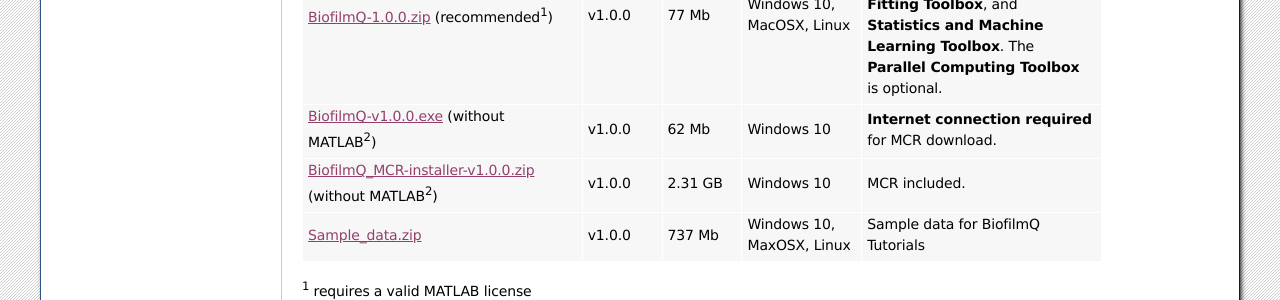
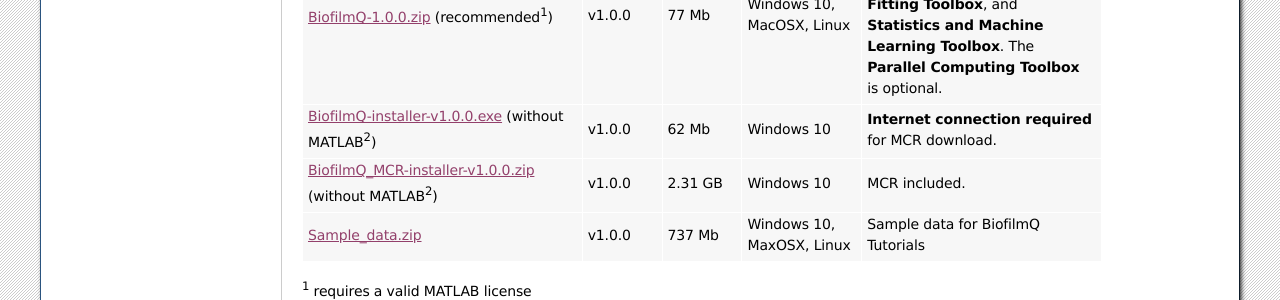
Before and after one commit to knutdrescher/BiofilmQ, a Sphinx documentation site: the page built from docs/usage/installation.rst, in a window 1280 px wide. Shown: the part 625-925 px from the top of the page. Built offline with Sphinx 7.4.7, drawn with Linux system fonts in a browser that asks for light colours.

Commit message:
correct name for installer in docs

```diff
--- a/docs/usage/installation.rst
+++ b/docs/usage/installation.rst
@@ -27,7 +27,7 @@
      - 77 Mb
      - Windows 10, MacOSX, Linux
      - Requires MATLAB R2017b or later with the **Image Processing Toolbox**, **Curve Fitting Toolbox**, and **Statistics and Machine Learning Toolbox**. The **Parallel Computing Toolbox** is optional.
-   * - `BiofilmQ-v1.0.0.exe <https://github.com/knutdrescher/BiofilmQ/releases/download/v1.0.0/BiofilmQ-v1.0.0.exe>`_ (without MATLAB\ :sup:`2`)
+   * - `BiofilmQ-installer-v1.0.0.exe <https://github.com/knutdrescher/BiofilmQ/releases/download/v1.0.0/BiofilmQ-installer-v1.0.0.exe>`_ (without MATLAB\ :sup:`2`)
      - v1.0.0
      - 62 Mb
      - Windows 10
```
